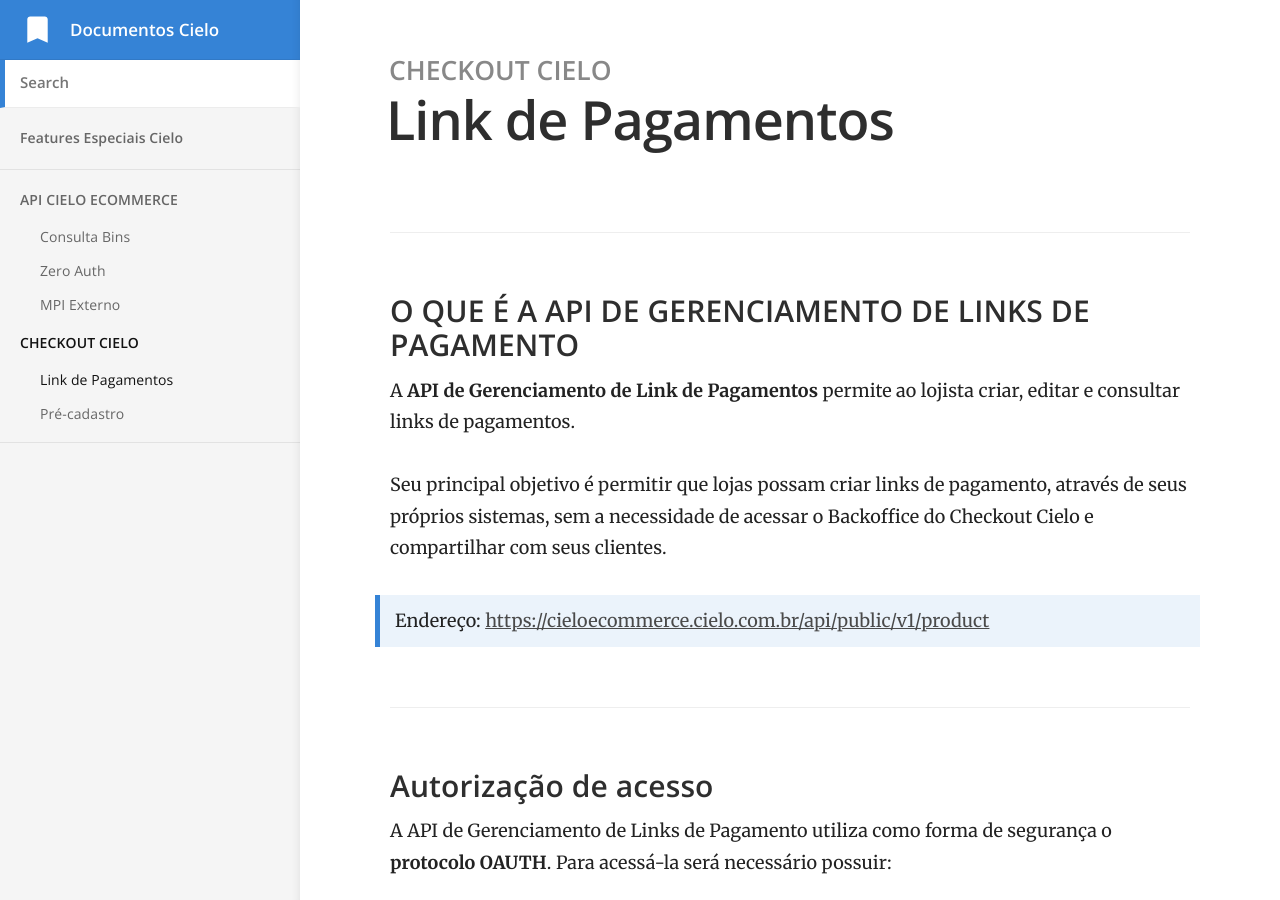
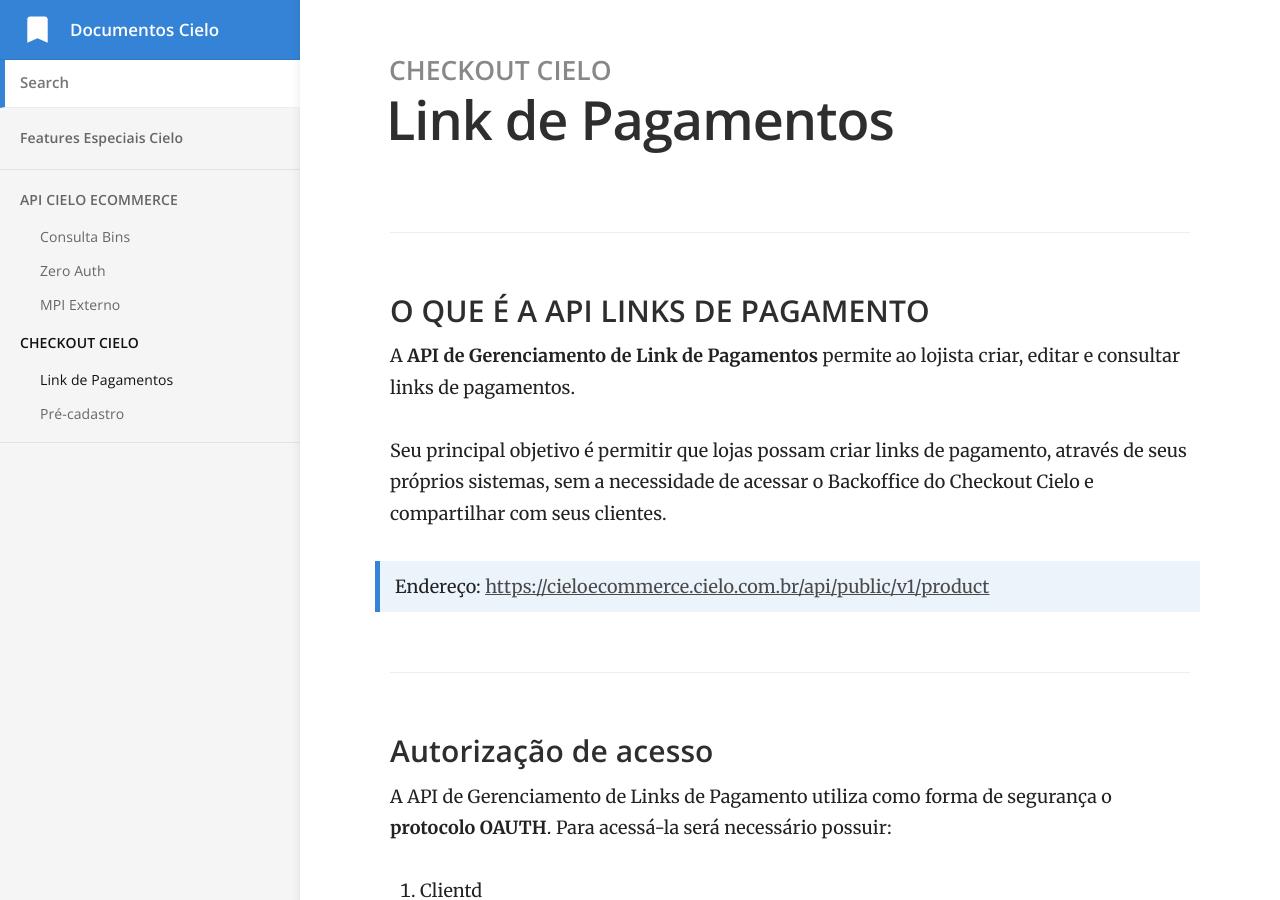
Before and after one commit to LRomanoCielo/Documentos, a Jekyll site: the page built from _docs/checkoutcielo/API - Link de pagamentos.md, in a window 1280 px wide and 900 px high. Built offline with Jekyll 4.4.1, drawn with Linux system fonts in a browser that asks for light colours.

Commit message:
Updated '_docs/checkoutcielo/API - Link de pagamentos.md' via CloudCannon

```diff
--- a/_docs/checkoutcielo/API - Link de pagamentos.md
+++ b/_docs/checkoutcielo/API - Link de pagamentos.md
@@ -4,7 +4,7 @@ category: CHECKOUT CIELO
 order: 1
 ---
 
-### O QUE É A API DE GERENCIAMENTO DE LINKS DE PAGAMENTO
+### O QUE É A API LINKS DE PAGAMENTO
 
 A **API de Gerenciamento de Link de Pagamentos** permite ao lojista criar, editar e consultar links de pagamentos.
 
```
